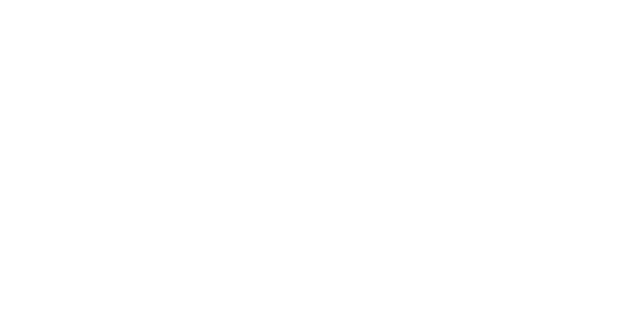
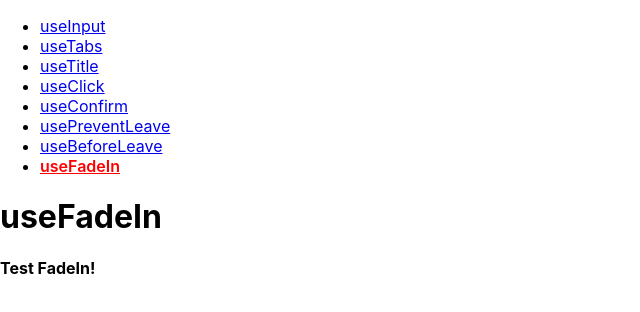
Before and after one commit to jihyeon-kimy/study-react-10-kinds-hooks, a React (Create React App) app: page /useFadeIn in a window 1280 px wide. Before the commit this address had no page. Shown: the top 312 px of the page, without its empty margins (0-640 px from the left). Built offline with nearby package versions, Linux system fonts and the light colour scheme.

Commit message:
8. useFadeIn : 요소가 서서히 보여지게 하는 커스텀 훅 (css로도 가능)

```diff
--- a/src/App.js
+++ b/src/App.js
@@ -3,6 +3,7 @@ import "./App.css";
 import CheckBeforeLeave from "./components/CheckBeforeLeave";
 import CheckClick from "./components/CheckClick";
 import CheckConfirm from "./components/CheckConfirm";
+import CheckFadeIn from "./components/CheckFadeIn";
 import CheckInput from "./components/CheckInput";
 import CheckPreventLeave from "./components/CheckPreventLeave";
 import CheckTabs from "./components/CheckTabs";
@@ -21,6 +22,7 @@ function App() {
           <Route path="useConfirm" element={<CheckConfirm />} />
           <Route path="usePreventLeave" element={<CheckPreventLeave />} />
           <Route path="useBeforeLeave" element={<CheckBeforeLeave />} />
+          <Route path="useFadeIn" element={<CheckFadeIn />} />
         </Route>
       </Routes>
     </>
--- /dev/null
+++ b/src/components/CheckFadeIn.js
@@ -0,0 +1,30 @@
+import { useEffect, useRef } from "react";
+
+const useFadeIn = (duration = 1, delay = 0) => {
+  if (typeof duration !== "number" || typeof delay !== "number") {
+    return;
+  }
+  // eslint-disable-next-line react-hooks/rules-of-hooks
+  const element = useRef();
+  // eslint-disable-next-line react-hooks/rules-of-hooks
+  useEffect(() => {
+    if (element.current) {
+      const { current } = element;
+      current.style.transition = `opacity ${duration}s ease-in-out ${delay}`;
+      current.style.opacity = 1;
+    }
+  }, []);
+  return { ref: element, style: { opacity: 0 } };
+};
+
+function CheckFadeIn() {
+  const fadeIn = useFadeIn(5);
+  return (
+    <>
+      <h1>useFadeIn</h1>
+      <b {...fadeIn}>Test FadeIn!</b>
+    </>
+  );
+}
+
+export default CheckFadeIn;
--- a/src/components/Layout.js
+++ b/src/components/Layout.js
@@ -59,6 +59,13 @@ const Layout = () => {
             useBeforeLeave
           </NavLink>
         </li>
+        <li>
+          <NavLink
+            to="/useFadeIn"
+            style={({ isActive }) => (isActive ? activeStyle : undefined)}>
+            useFadeIn
+          </NavLink>
+        </li>
       </ul>
       <Outlet />
     </>
```
Also changed, not shown: 1 other file (tests, documents, lock files or other folders).
